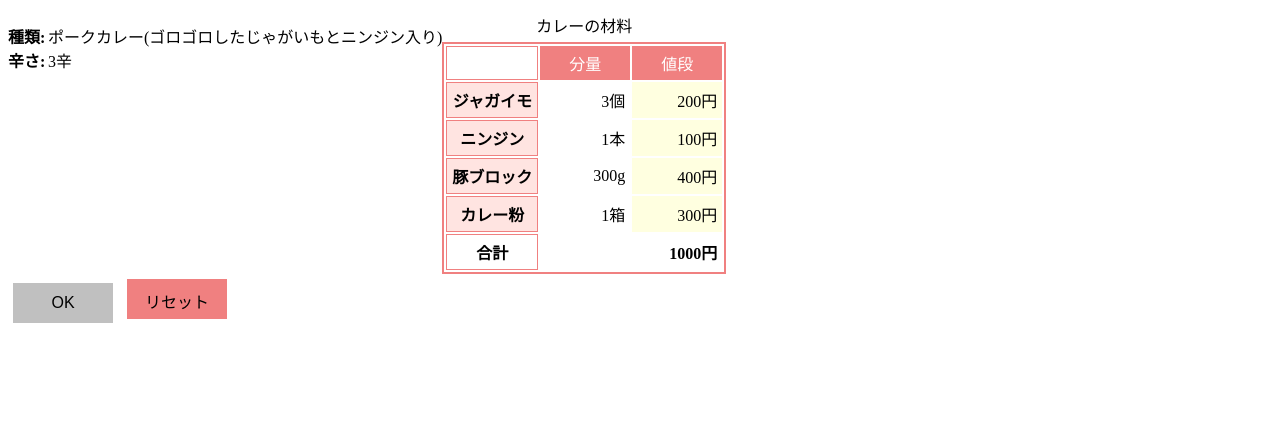
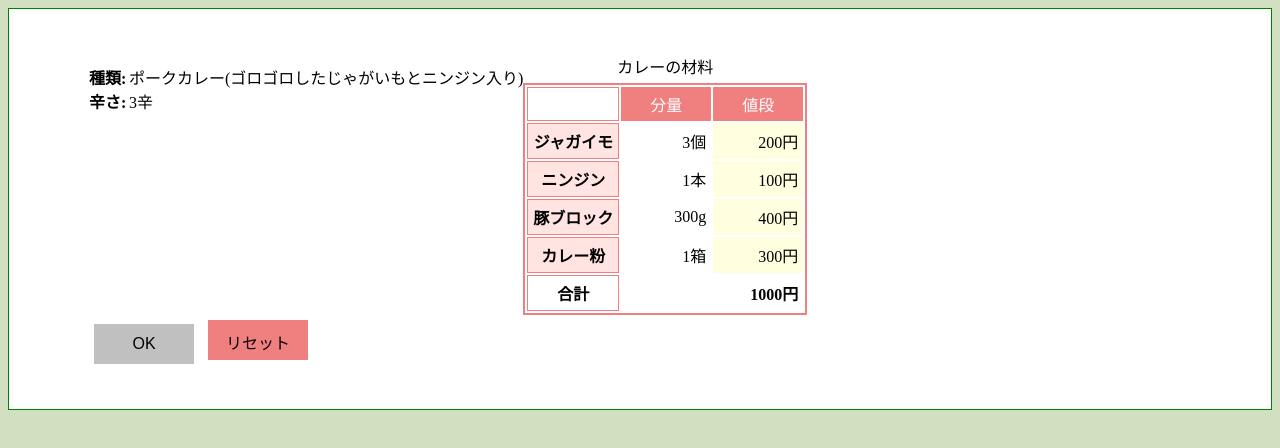
Before and after one commit to kanakoiso/2016web1-6, a plain HTML site: page index.html in a window 1280 px wide. Drawn offline with Linux system fonts and the light colour scheme.

Commit message:
Update default.css

```diff
--- a/default.css
+++ b/default.css
@@ -1,4 +1,14 @@
 @charset"UTF-8";
+
+body{
+   background-color: #D0E0C0;
+}
+
+#main{
+   padding: 40px 80px;
+   border: green 1px solid;
+   background-color: white;
+}
 
 .explanation{
    float: left;
```
